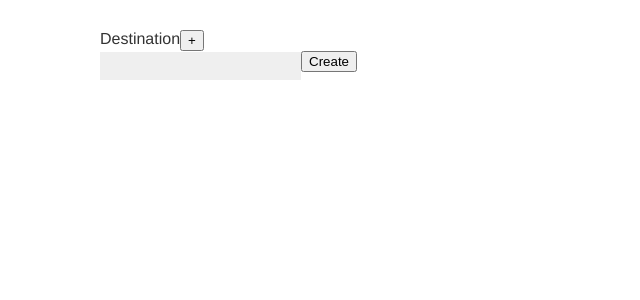
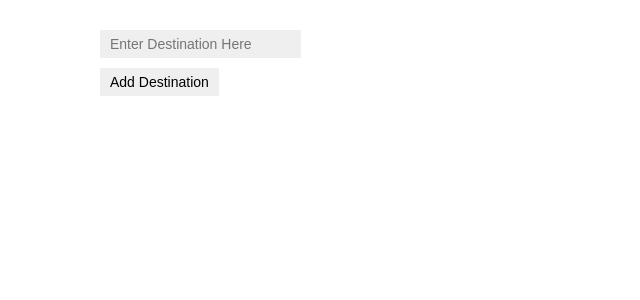
Before and after one commit to EvanDAB/payback-gas, a Django app: page /distance/ in a window 1280 px wide. Shown: the part 47-347 px from the top of the page, without its empty margins (0-640 px from the left). Run offline with Django 3.2, Linux system fonts and the light colour scheme; some web fonts are replaced.

Commit message:
successfully created dynamic form for add destination, now need to integrate google api and work on geocoding for current location

```diff
--- a/paybackgas/api/forms.py
+++ b/paybackgas/api/forms.py
@@ -28,7 +28,7 @@ DistanceCalculatorFormset = modelformset_factory(
     DistanceCalculatorModel,
     fields=('destination', ),
     extra=1,
-    widgets={'destiation': forms.TextInput(attrs={
+    widgets={'destination': forms.TextInput(attrs={
             'class': 'form-control',
             'placeholder': 'Enter Destination Here'
         })
--- a/paybackgas/api/templates/api/distance/distance.html
+++ b/paybackgas/api/templates/api/distance/distance.html
@@ -8,94 +8,31 @@
         {% csrf_token %}
         {{ formset.management_form }}
         {% for form in formset %}
-        <div class="row form-row spacer">
-            <div class="col-2">
-                <label>{{form.destination.label}}</label>
+            <div class='destination'>
+                {{ form.destination }}
             </div>
-            <div class="col-4">
-                <div class="input-group">
-                    {{form.destination}}
-                    <div class="input-group-append">
-                        <button class="btn btn-success add-form-row">+</button>
-                    </div>
-                </div>
-            </div>
-        </div>
         {% endfor %}
-        <div class="row spacer">
-            <div class="col-4 offset-2">
-                <button type="submit" class="btn btn-block btn-primary">Create</button>
-            </div>
-        </div>
+        <input type="button" value="Add Destination" id="add_destination">
         </form>
 
 <script src="https://code.jquery.com/jquery-3.3.1.min.js"></script>
 <script>
-    function updateElementIndex(el, prefix, ndx) {
-        var id_regex = new RegExp('(' + prefix + '-\\d+)');
-        var replacement = prefix + '-' + ndx;
-        console.log(el);
-        console.log(prefix);
-        console.log(ndx);
-        console.log(id_regex);
-        console.log(replacement);
-        if ($(el).attr("for")) $(el).attr("for", $(el).attr("for").replace(id_regex, replacement));
-        if (el.id) el.id = el.id.replace(id_regex, replacement);
-        if (el.name) el.name = el.name.replace(id_regex, replacement);
-    }
-    function cloneMore(selector, prefix) {
+    function cloneMore(selector, type) {
+        console.log(type);
         var newElement = $(selector).clone(true);
-        console.log(newElement);
-        var total = $('#id_' + prefix + '-TOTAL_FORMS').val();
-        newElement.find(':input:not([type=button]):not([type=submit]):not([type=reset])').each(function() {
-
-            var name = $(this).attr('name').replace('-' + (total-1) + '-', '-' + total + '-');
+        var total = $('#id_' + type + '-TOTAL_FORMS').val();
+        newElement.find(':input').each(function() {
+            var name = $(this).attr('name').replace('-' + (total-1) + '-','-' + total + '-');
             var id = 'id_' + name;
             $(this).attr({'name': name, 'id': id}).val('').removeAttr('checked');
         });
-        newElement.find('label').each(function() {
-            var forValue = $(this).attr('for');
-            if (forValue) {
-            forValue = forValue.replace('-' + (total-1) + '-', '-' + total + '-');
-            $(this).attr({'for': forValue});
-            }
-        });
-        total++;
-        $('#id_' + prefix + '-TOTAL_FORMS').val(total);
-        $(selector).after(newElement);
-        var conditionRow = $('.form-row:not(:last)');
-        conditionRow.find('.btn.add-form-row')
-        .removeClass('btn-success').addClass('btn-danger')
-        .removeClass('add-form-row').addClass('remove-form-row')
-        .html('<span class="glyphicon glyphicon-minus" aria-hidden="true"></span>');
-        return false;
+        total ++;
+        $('#id_' + type + '-TOTAL-FORMS').val(total);
+        $(selector).after(newElement)
     }
-    function deleteForm(prefix, btn) {
-        var total = parseInt($('#id_' + prefix + '-TOTAL_FORMS').val());
-        if (total > 1){
-            btn.closest('.form-row').remove();
-            var forms = $('.form-row');
-            $('#id_' + prefix + '-TOTAL_FORMS').val(forms.length);
-            for (var i=0, formCount=forms.length; i<formCount; i++) {
-                $(forms.get(i)).find(':input').each(function() {
-                    updateElementIndex(this, prefix, i);
-                });
-            }
-        }
-        return false;
-    }
-    //Click to Add Row
-    $(document).on('click', '.add-form-row', function(e){
-        e.preventDefault();
-        console.log('Add Form Row CLicked')
-        cloneMore('.form-row:last', 'form');
-        return false;
-    });
-    //CLick to Delete Row
-    $(document).on('click', '.remove-form-row', function(e){
-        e.preventDefault();
-        deleteForm('form', $(this));
-        return false;
-    });
+
+    $('#add_destination').click(function() {
+        cloneMore('div.destination:last', 'service')
+    })
 </script>
 {% endblock %}
```
